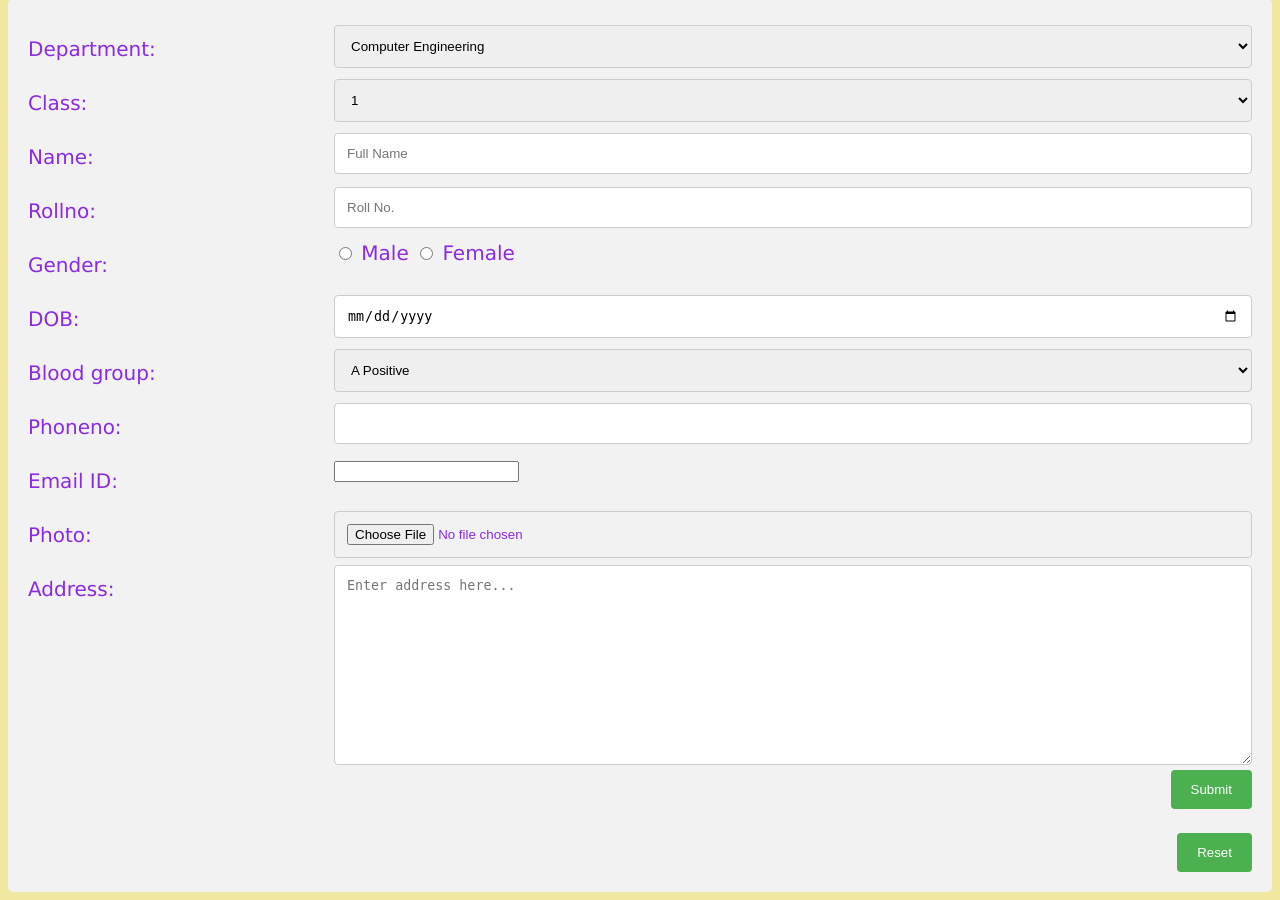
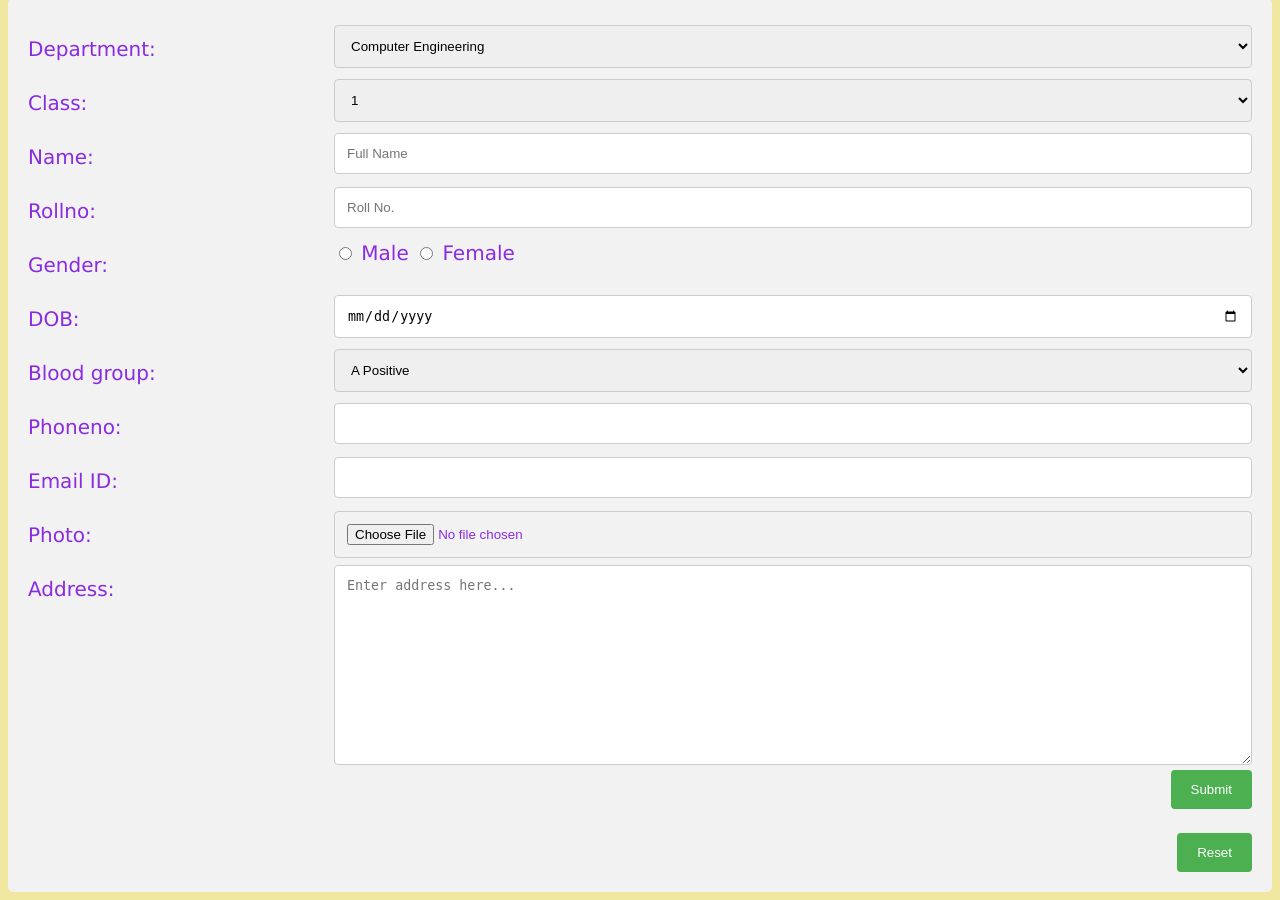
Before and after one commit to mehimanshupatil/Php-form, a PHP site: page / in a window 1280 px wide. Shown: the part 86-986 px from the top of the page. Run offline with PHP 8.4, Linux system fonts and the light colour scheme.

Commit message:
Update home.css

```diff
--- a/home.css
+++ b/home.css
@@ -2,7 +2,7 @@
          * {
          box-sizing: border-box;
          }
-         input[type=text],input[type=date],input[type=file], select, textarea {
+         input[type=text],input[type=date],input[type=file],input[type=email], select, textarea {
          width: 100%;
          padding: 12px;
          border: 1px solid #ccc;
```
